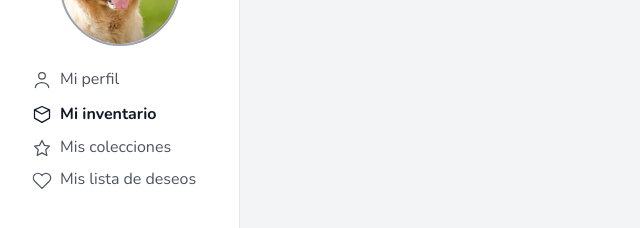
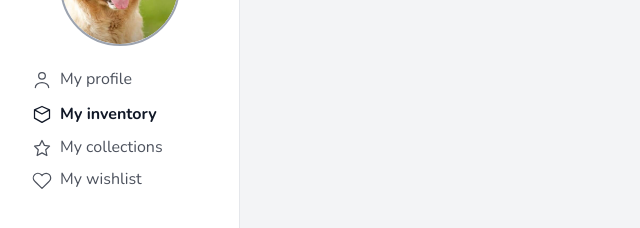
Before and after one commit to Martin-EG/GlamVault, a Next.js app: page /dashboard/inventory in a window 1280 px wide. Shown: the part 274-502 px from the top of the page, without its empty margins (0-640 px from the left). Built offline with nearby package versions, Linux system fonts and the light colour scheme; sample sign-in values are in the browser's storage.

Commit message:
text(dashboard): Add strings for dashboard header and navigation

```diff
--- a/messages/en.json
+++ b/messages/en.json
@@ -40,6 +40,20 @@
     "rememberedPassword": "Remember your password?",
     "loginNow": "Log in now"
   },
+  "navigation": {
+    "profile": "Profile",
+    "inventory": "Inventory",
+    "collections": "Collections",
+    "wishlist": "Wishlist",
+    "myProfile": "My profile",
+    "myInventory": "My inventory",
+    "myCollections": "My collections",
+    "myWishlist": "My wishlist"
+  },
+  "dashboard": {
+    "greetings": "Hello, {name}",
+    "logout": "Log out"
+  },
   "errors": {
     "invalidEmail": "Invalid email",
     "emptyFields": "Complete all fields",
--- a/messages/es.json
+++ b/messages/es.json
@@ -40,6 +40,20 @@
     "rememberedPassword": "¿Recuerdas tu contraseña?",
     "loginNow": "Ingresa ahora"
   },
+  "navigation": {
+    "profile": "Perfil",
+    "inventory": "Inventario",
+    "collections": "Colecciones",
+    "wishlist": "Lista de deseos",
+    "myProfile": "Mi perfil",
+    "myInventory": "Mi inventario",
+    "myCollections": "Mis colecciones",
+    "myWishlist": "Mi lista de deseos"
+  },
+  "dashboard": {
+    "greetings": "Hola, {name}",
+    "logout": "Cerrar sesión"
+  },
   "errors": {
     "invalidEmail": "Introduce un email válido",
     "emptyFields": "Completa todos los campos",
--- a/src/GlamUI/components/Button/Button.styles.ts
+++ b/src/GlamUI/components/Button/Button.styles.ts
@@ -20,7 +20,7 @@ export const StyledButton = styled('button').attrs<StyledButtonProps>(
   color: black;
   display: flex;
   flex-direction: ${({ $iconPosition }) =>
-    $iconPosition === 'start' ? 'row' : 'row-reverse'};
+    $iconPosition === 'end' ? 'row-reverse' : undefined};
   column-gap: ${({ theme }) => theme.spacing.sm};
   row-gap: ${({ theme }) => theme.spacing.xs};
   align-items: center;
--- a/src/features/BottomNavigation/BottomNavigation.tsx
+++ b/src/features/BottomNavigation/BottomNavigation.tsx
@@ -1,30 +1,33 @@
 import { Box, Heart, Star, User } from '@/GlamUI/components/Icon';
+import { useTranslations } from 'next-intl';
 
 import BottomNavItem from './BottomNavItem';
 
 const BottomNavigation = () => {
+  const t = useTranslations('navigation');
+
   return (
     <nav className="fixed bottom-0 inset-x-0 z-40 md:hidden bg-white border-t-1 border-gray-200">
       <ul className="flex justify-around">
         <BottomNavItem
           href="/dashboard/profile"
           BottomNavItemIcon={User}
-          label="Perfil"
+          label={t('profile')}
         />
         <BottomNavItem
           href="/dashboard/inventory"
           BottomNavItemIcon={Box}
-          label="Inventario"
+          label={t('inventory')}
         />
         <BottomNavItem
           href="/dashboard/collections"
           BottomNavItemIcon={Star}
-          label="Colecciones"
+          label={t('collections')}
         />
         <BottomNavItem
           href="/dashboard/wishlist"
           BottomNavItemIcon={Heart}
-          label="Lista de deseos"
+          label={t('wishlist')}
         />
       </ul>
     </nav>
--- a/src/features/Sidebar/Sidebar.tsx
+++ b/src/features/Sidebar/Sidebar.tsx
@@ -1,31 +1,35 @@
 import Avatar from '@/GlamUI/components/Avatar';
 import { Box, Heart, Star, User } from '@/GlamUI/components/Icon';
+import { useTranslations } from 'next-intl';
 
 import SidebarItem from './SidebarItem';
 
 const Sidebar = () => {
+  const t = useTranslations('navigation');
+  const tCommon = useTranslations('common');
+
   return (
     <aside className="hidden md:flex flex-col items-center gap-6 w-60 shrink-0 px-8 py-10 bg-white sticky top-40 h-[calc(100dvh-10rem)] border-r-1 border-gray-200">
-      <Avatar src="/dog.jpg" alt="Foto de perfil" size="lg" />
+      <Avatar src="/dog.jpg" alt={tCommon('profilePicture')} size="lg" />
       <nav className="w-full flex flex-col gap-3">
         <SidebarItem
           href="/dashboard/profile"
-          label="Mi perfil"
+          label={t('myProfile')}
           SidebarIcon={User}
         />
         <SidebarItem
           href="/dashboard/inventory"
-          label="Mi inventario"
+          label={t('myInventory')}
           SidebarIcon={Box}
         />
         <SidebarItem
           href="/dashboard/collections"
-          label="Mis colecciones"
+          label={t('myCollections')}
           SidebarIcon={Star}
         />
         <SidebarItem
           href="/dashboard/wishlist"
-          label="Mis lista de deseos"
+          label={t('myWishlist')}
           SidebarIcon={Heart}
         />
       </nav>
--- a/src/features/dashboard/DashboardHeader/DashboardHeader.tsx
+++ b/src/features/dashboard/DashboardHeader/DashboardHeader.tsx
@@ -6,8 +6,10 @@ import { Exit } from '@/GlamUI/components/Icon';
 import Text from '@/GlamUI/components/Text';
 import { useResponsive } from '@/Hooks/responsive';
 import Image from 'next/image';
+import { useTranslations } from 'next-intl';
 
 const DashboardHeader = () => {
+  const t = useTranslations('dashboard');
   const { isMobile } = useResponsive();
   const headerClasses = isMobile ? 'h-25' : 'h-40';
   const logoSize = isMobile ? 60 : 92;
@@ -15,10 +17,10 @@ const DashboardHeader = () => {
   const wordmarkHeight = isMobile ? 50 : 80;
   const textSize = isMobile ? 'sm' : 'lg';
   const logoutButton = isMobile ? (
-    <IconButton icon={<Exit size="xl" />} label="Cerrar Sesión" />
+    <IconButton icon={<Exit size="xl" />} label={t('logout')} />
   ) : (
     <Button variant="transparent" icon={<Exit color="black" size="md" />}>
-      Cerrar Sesión
+      {t('logout')}
     </Button>
   );
 
@@ -41,7 +43,7 @@ const DashboardHeader = () => {
             height={wordmarkHeight}
           />
           <Text variant="body" size={textSize} weight="medium">
-            Hola, John Doe
+            {t('greetings', { name: 'John Doe' })}
           </Text>
         </div>
         <div className="flex items-center gap-4">{logoutButton}</div>
```
